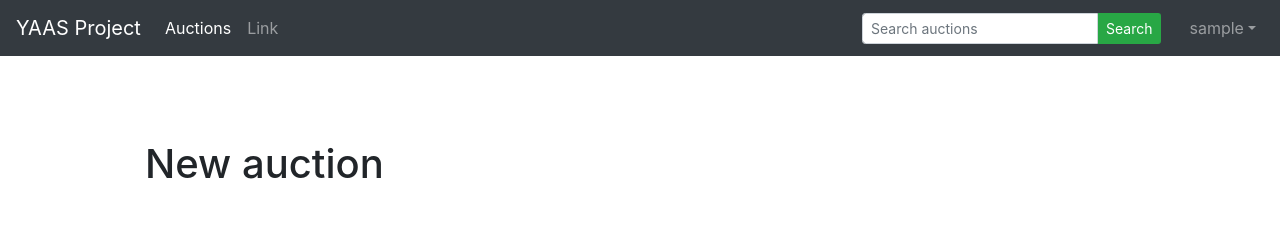
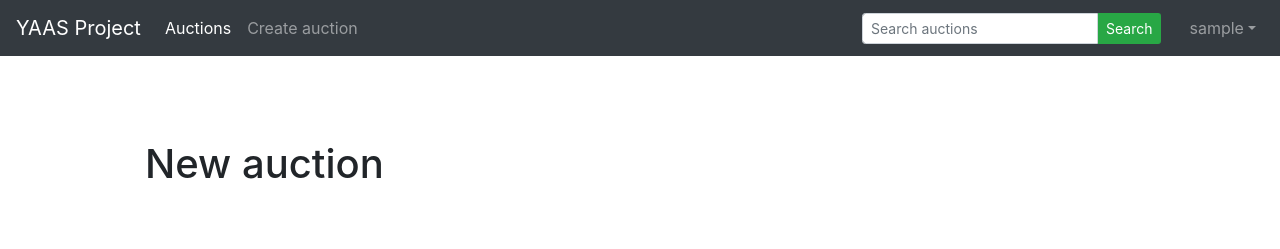
Before and after one commit to Salicorne/YAAS, a Django app: page /auctions/create in a window 1280 px wide. Shown: the top 249 px of the page. Run offline with Django 3.2, Linux system fonts and the light colour scheme; the visitor is signed in with stand-in values (Sample User, id 1); some libraries are stand-ins or nearby versions.

Commit message:
Added auction creation link in base template

```diff
--- a/templates/base.html
+++ b/templates/base.html
@@ -23,7 +23,7 @@
                     <a class="nav-link" href="{% url 'auctionsBrowse' %}">Auctions</a>
                 </li>
                 <li class="nav-item">
-                    <a class="nav-link" href="#">Link</a>
+                    <a class="nav-link" href="{% url 'auctionCreate' %}">Create auction</a>
                 </li>
             </ul>
             <ul class="navbar-nav">
```
